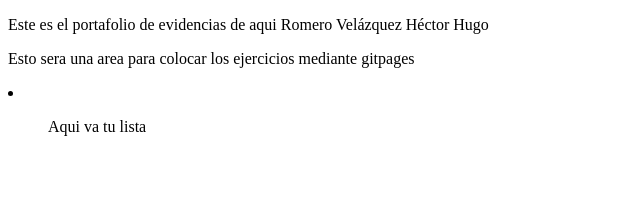
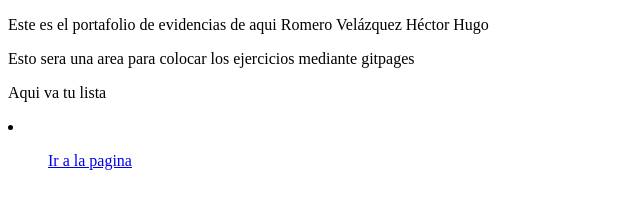
Before and after one commit to Hetor1709/4IV8_Romero_Velazquez_Hector_Hugo, a plain HTML site: page index.html in a window 1280 px wide. Shown: the whole page, without its empty margins (0-640 px from the left). Drawn offline with Linux system fonts and the light colour scheme.

Commit message:
enlaces de navegacion

```diff
--- a/index.html
+++ b/index.html
@@ -10,8 +10,9 @@
 <body>
     <p>Este es el portafolio de evidencias de aqui Romero Velázquez Héctor Hugo</p>
     <p>Esto sera una area para colocar los ejercicios mediante gitpages</p>
+    <p>Aqui va tu lista</p>
     <li>
-        <ol>Aqui va tu lista</ol>
+        <ol><a href="/inicio.html">Ir a la pagina</a></ol>
     </li>
 
 </body>
```
Also changed, not shown: inicio.html (+1 -0 lines).
